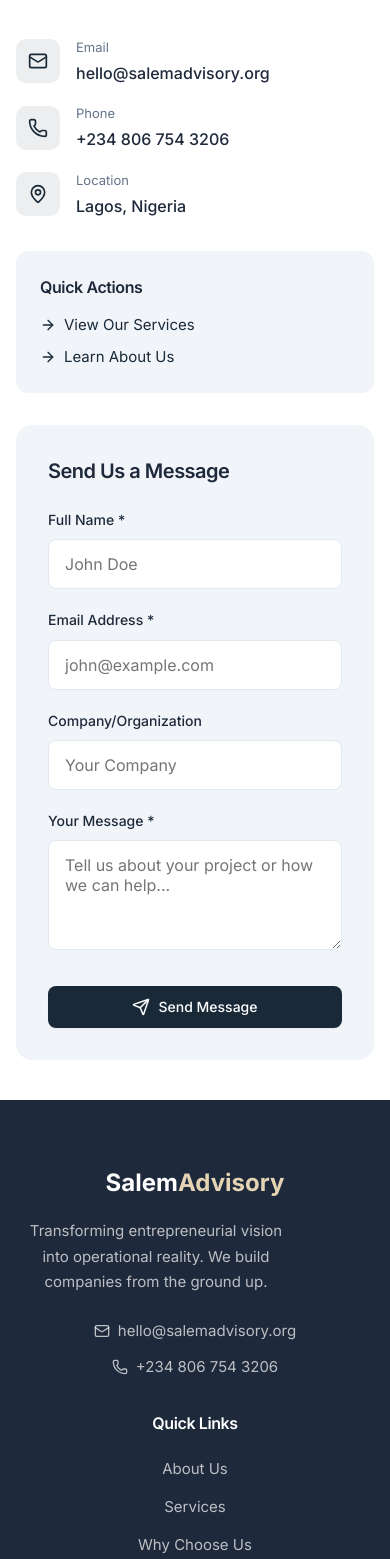
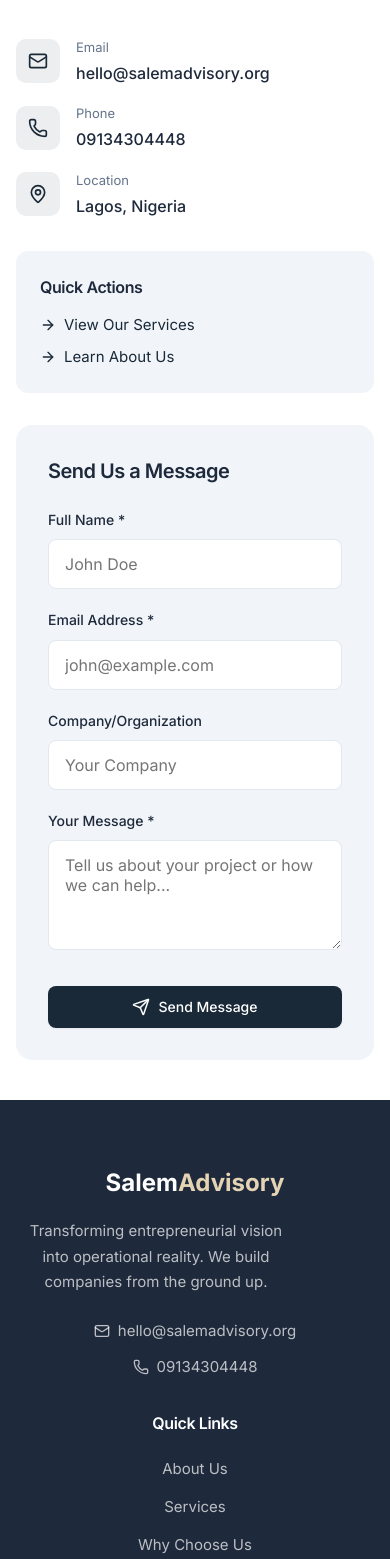
Before and after one commit to AdeAdecodes/salem-advisory, a React (Vite) app: page / in a window 390 px wide. Shown: the part 8369-9928 px from the top of the page. Built offline with nearby package versions, Linux system fonts and the light colour scheme.

Commit message:
Update company phone number to 09134304448

```diff
--- a/src/components/Contact.jsx
+++ b/src/components/Contact.jsx
@@ -72,8 +72,8 @@
     {
       icon: <Phone size={20} />,
       label: 'Phone',
-      value: '+234 806 754 3206',
-      link: 'tel:+2348067543206'
+      value: '09134304448',
+      link: 'tel:09134304448'
     },
     {
       icon: <MapPin size={20} />,
--- a/src/components/Footer.jsx
+++ b/src/components/Footer.jsx
@@ -74,7 +74,7 @@
                 hello@salemadvisory.org
               </a>
               <a
-                href="tel:+2348067543206"
+                href="tel:09134304448"
                 style={{
                   display: 'flex',
                   alignItems: 'center',
@@ -86,7 +86,7 @@
                 }}
               >
                 <Phone size={16} />
-                +234 806 754 3206
+                09134304448
               </a>
             </div>
           </div>
```
